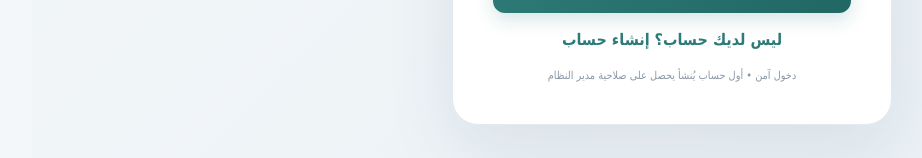
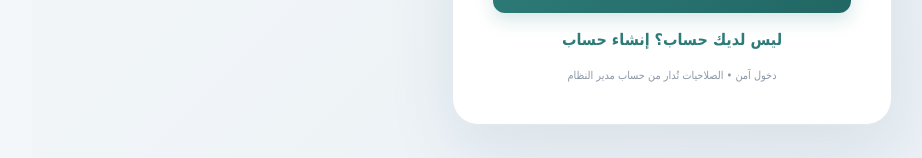
Before and after one commit to Bayanhu/taayeen-thaki, a Next.js app: page / in a window 1280 px wide. Shown: the part 585-743 px from the top of the page, without its empty margins (121-1043 px from the left). Built offline with nearby package versions, Linux system fonts and the light colour scheme; no server answers.

Commit message:
Clarify account permissions

```diff
--- a/app/login-form.tsx
+++ b/app/login-form.tsx
@@ -36,6 +36,6 @@ export default function LoginForm() {
       <button className="primary-button login-button" disabled={loading}>{loading ? "لحظة..." : mode === "login" ? "تسجيل الدخول" : "إنشاء الحساب"}</button>
     </form>
     <button className="auth-switch" onClick={() => { setMode(mode === "login" ? "signup" : "login"); setMessage(""); }}>{mode === "login" ? "ليس لديك حساب؟ إنشاء حساب" : "لديك حساب؟ تسجيل الدخول"}</button>
-    <small>دخول آمن • أول حساب يُنشأ يحصل على صلاحية مدير النظام</small>
+    <small>دخول آمن • الصلاحيات تُدار من حساب مدير النظام</small>
   </section></main>;
 }
```
